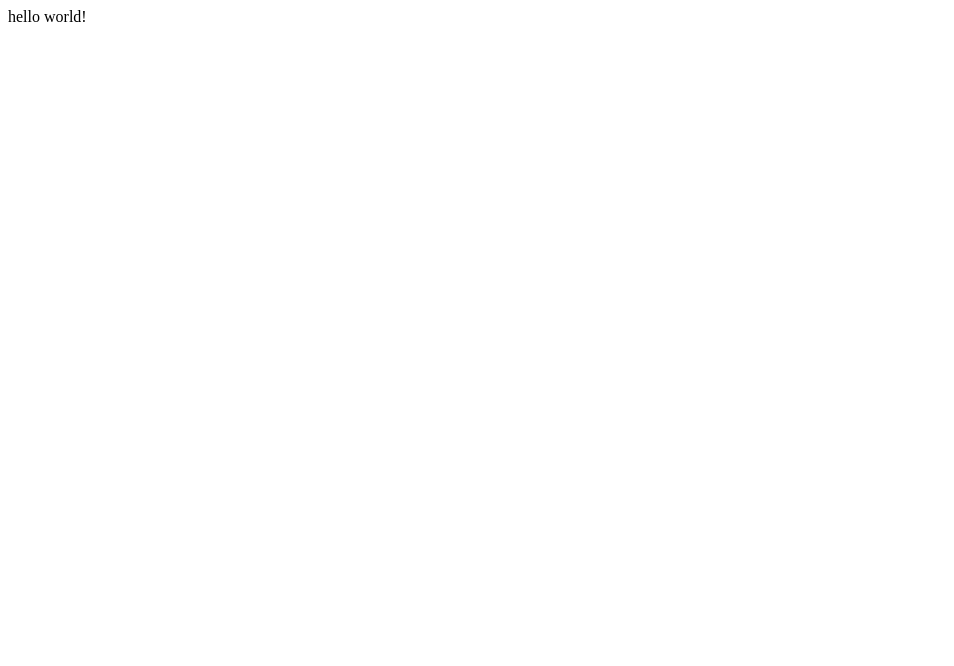
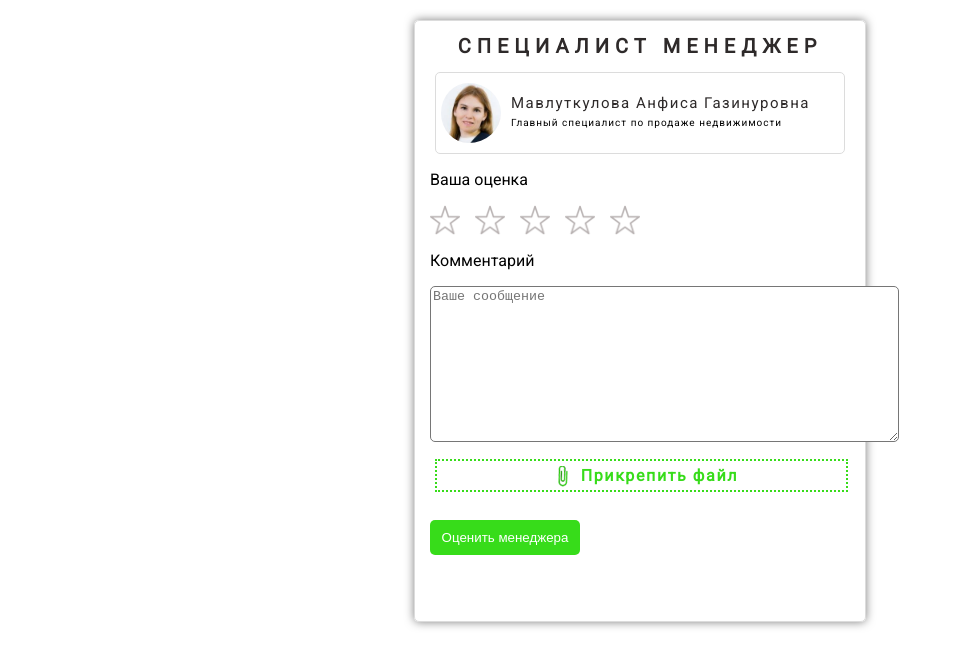
Before and after one commit to ogoikhuja97/task1, a plain HTML site: page index.html in a window 1280 px wide. Shown: the whole page, without its empty margins (0-954 px from the left). Drawn offline with Linux system fonts and the light colour scheme.

Commit message:
script загрусчик
script загрусчик

```diff
--- a/index.html
+++ b/index.html
@@ -1,12 +1,79 @@
 <!DOCTYPE html>
-<html lang="en">
+<html lang="ru">
 <head>
     <meta charset="UTF-8">
     <meta name="viewport" content="width=device-width, initial-scale=1.0">
     <meta http-equiv="X-UA-Compatible" content="ie=edge">
     <title>Document</title>
+    <link href="https://fonts.googleapis.com/css?family=Roboto:300,400&display=swap" rel="stylesheet">
+    <link rel="stylesheet" href="style.css">
 </head>
 <body>
-    hello world!
+    <div class="wrap">
+        <form action="">
+                <h1>Специалист менеджер</h1>
+            <div class="consultation-form">
+            <div class="manager">
+                    <img src="images/consultat.jpg" alt="">
+                    <div class="manager_info">
+                            <a href="#">Мавлуткулова Анфиса Газинуровна</a>
+                            <p>Главный специалист по продаже недвижимости</p>
+                    </div>
+
+             </div>
+
+            </div>
+            <div class="evaluation">
+                <p>Ваша оценка</p>
+                <div class="evalution_imgages">
+                        <img src="images/web-mark-as-favorite-star.png" alt="">
+                        <img src="images/web-mark-as-favorite-star.png" alt="">
+                        <img src="images/web-mark-as-favorite-star.png" alt="">
+                        <img src="images/web-mark-as-favorite-star.png" alt="">
+                        <img src="images/web-mark-as-favorite-star.png" alt="">
+                </div>
+            </div>
+
+            <div class="form_comment">
+                <p>Комментарий</p>
+                <textarea placeholder="Ваше сообщение " cols="56" rows="10"></textarea>
+
+            </div>
+            <input type = "file" name = "file" id = "file"  class = "inputfile" data-multiple-caption = "{count} файлов выбрано" несколько />
+            <input type="file" name="file" id="file" class="inputfile" />
+            <label for="file"><img src="images/ico_choose-file.png"> Прикрепить файл</label>
+
+            <button>Оценить менеджера</button>
+            </form>
+    </div>
+
+    <script>
+
+    let inputs = document.querySelectorAll( '.inputfile' );
+Array.prototype.ForEach.call( inputs, function( input)
+{
+	let label = input.nextElementSibling,
+ 	   labelVal =label.innerHTML;
+	input.addEventListener( 'change', function(e)
+	{
+
+	let fileName = '';
+	if(this.files && this.files.length > 1)
+	fileName = ( this.getAttribute( 'data-multiple-caption') || '') .replace ( '{count}' , this.files.length);
+	else
+		fileName = e.target.value.split('\\').pop();
+	if(fileName)
+    label.querySelector( 'span').innerHTML = fileName;
+
+	else
+	label.innerHTML = labelVal;
+});
+});
+
+
+
+
+    </script>
+
 </body>
 </html>
--- a/style.css
+++ b/style.css
@@ -0,0 +1,129 @@
+body{
+    margin:0;
+    padding:0;
+    font-family: 'Roboto', sans-serif;
+}
+
+
+form{
+    width:450px;
+    height:600px;
+    margin:0 auto;
+    border:1px solid #DCDCDC; /* Цвет границы */
+    border-radius:5px;
+    box-shadow: 0 0 10px rgba(0,0,0,0.5);
+    margin-top:20px;
+
+}
+form h1{
+    text-align: center;
+    text-transform: uppercase;
+    color:rgb(46, 42, 42);
+    font-size: 20px;
+    letter-spacing: 0.3em;
+}
+.consultation-form{
+    border:1px solid #DCDCDC; /* Цвет границы */
+    border-radius:5px;
+    margin-left:20px;
+    margin-right:20px;
+}
+.consultation-form img{
+    width:60px;
+    height:60px;
+    border-radius:50%;
+    padding-left:5px;
+}
+.manager{
+    display:flex;
+
+    margin-top:10px;
+    margin-bottom:10px;
+}
+.manager_info{
+    margin-left:10px;
+    margin-top:10px;
+}
+.manager_info a{
+
+    color:rgb(46, 42, 42);
+    font-size: 15px;
+    letter-spacing: 0.1em;
+    margin-bottom:-5px;
+    text-decoration:none;
+}
+.manager_info p{
+    margin-top:5px;
+    font-size: 10px;
+    letter-spacing:0.1em;
+}
+/*Evaluation*/
+.evaluation {
+    margin-left: 15px;
+}
+.evalution_imgages{
+    display:flex;
+
+}
+.evalution_imgages img{
+    margin-left:15px;
+    width:30px;
+    height:30px;
+}
+.evalution_imgages img:first-child{
+    margin-left:0;
+}
+/*comment*/
+.form_comment{
+    margin-left:15px;
+}
+textarea{
+    border-radius:5px;
+    color:#000;
+    margin-bottom: 20px;
+
+}
+/*Choose file*/
+.inputfile {
+	width: 0.1px;
+	height: 0.1px;
+	opacity: 0;
+	overflow: hidden;
+
+
+}
+.inputfile + label {
+    font-size: 1em;
+    letter-spacing: 0.1em;
+    font-weight: 700;
+    color: #37DC1A;
+    border: 2px  dotted;
+    padding-left:108px;
+    padding-right:108px;
+    padding-bottom:5px;
+    padding-top:5px;
+    margin-left:12px;
+}
+.inputfile + label img{
+    width:20px;
+    height:25px;
+    margin-bottom:-10px;
+    margin-left:10px;
+}
+/*
+.inputfile:focus + label,
+.inputfile + label:hover {
+    background-color: red;
+}
+*/
+/*Button*/
+button{
+    margin-top:35px;
+    margin-left: 15px;
+    background-color:#37DC1A;
+    border:none;
+    width:150px;
+    height:35px;
+    color:#fff;
+    border-radius:5px;
+}
```
Also changed, not shown: images/consultat.jpg (added), images/ico-choose file.png (added), images/ico_choose-file.png (added), images/web-mark-as-favorite-star.png (added), images/web-mark-as-favorite-star.svg (added).
